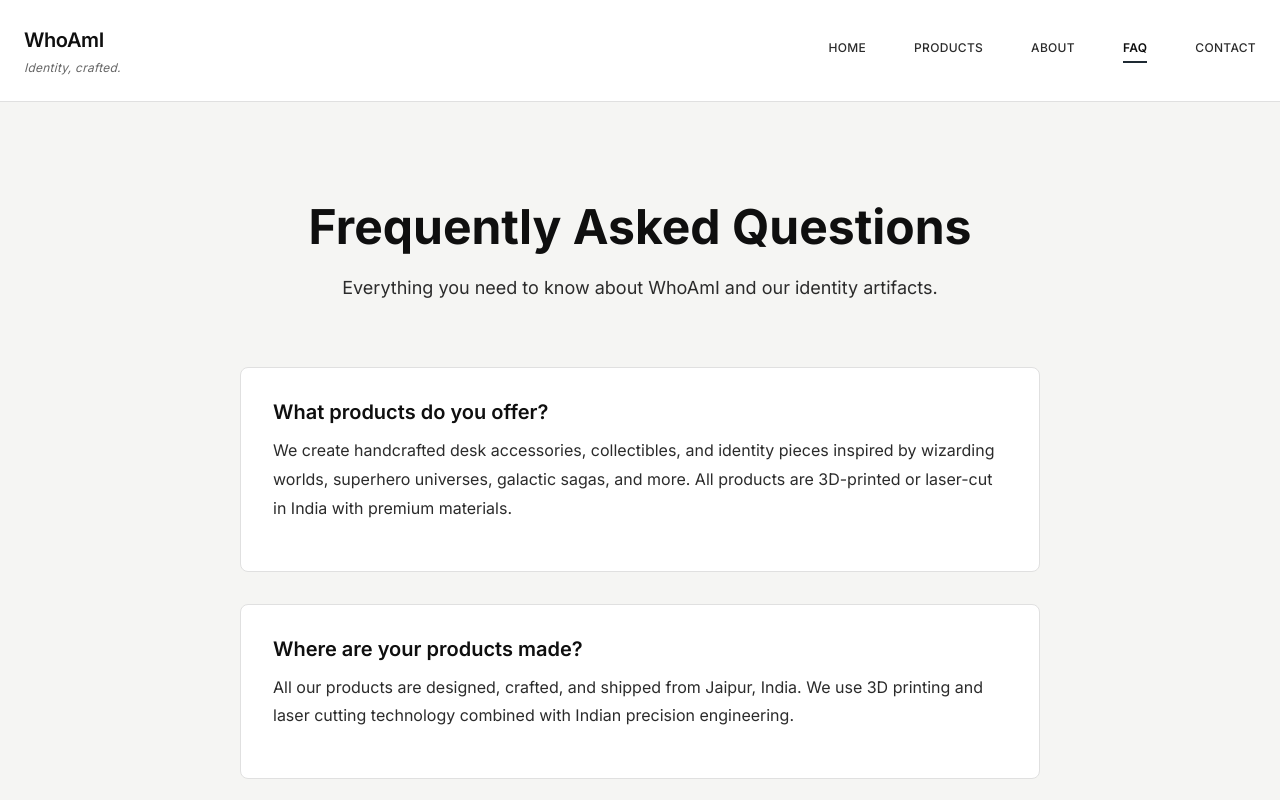
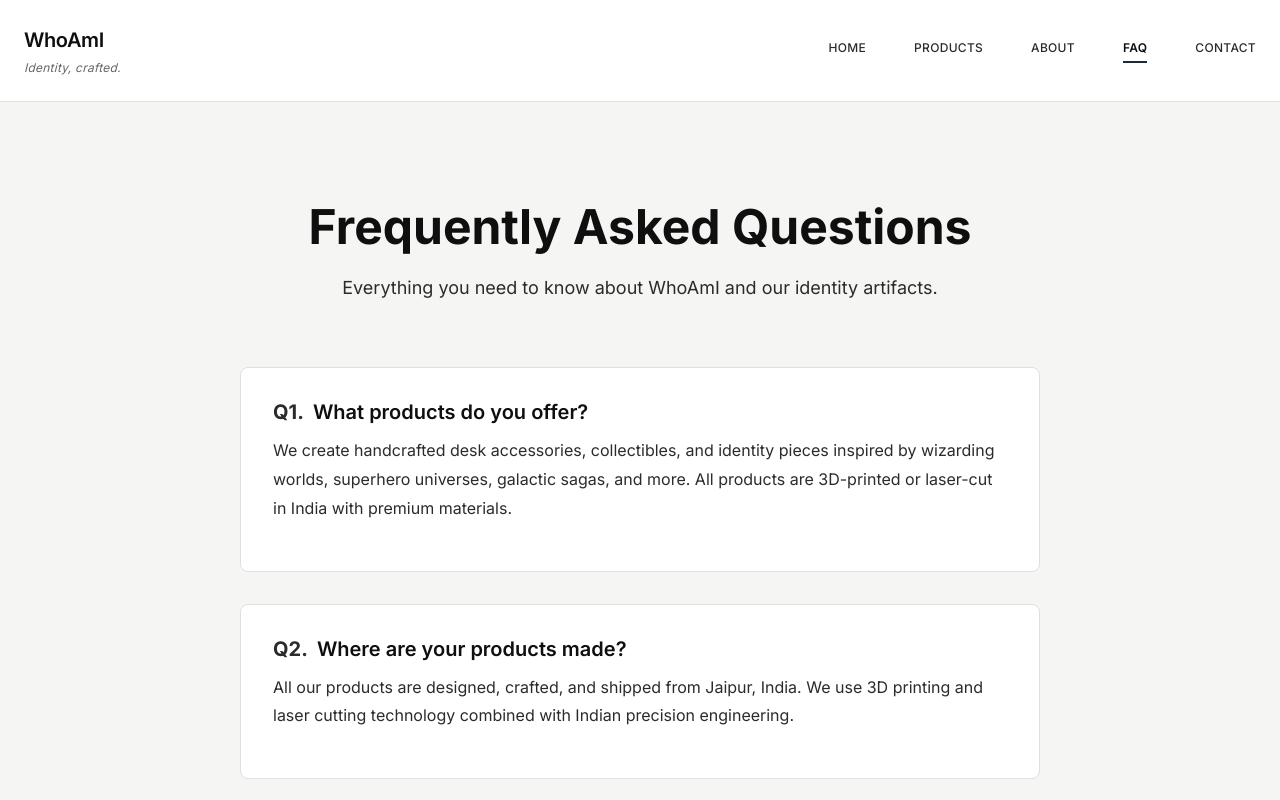
Before and after one commit to MayurSoni2003/whoami-website, a React (Vite) app: page /faq in a window 1280 px wide. Shown: the top 800 px of the page. Built offline with nearby package versions, Linux system fonts and the light colour scheme; no server answers.

Commit message:
added fa page, enabled form

```diff
--- a/src/pages/FAQ/FAQ.css
+++ b/src/pages/FAQ/FAQ.css
@@ -48,6 +48,12 @@
     font-weight: var(--font-weight-semibold);
     color: var(--color-charcoal-black);
     margin-bottom: var(--spacing-md);
+}
+
+.faq-number {
+    color: var(--color-text-secondary);
+    margin-right: var(--spacing-xs);
+    font-weight: var(--font-weight-bold);
 }
 
 .faq-answer {
--- a/src/pages/FAQ/FAQ.jsx
+++ b/src/pages/FAQ/FAQ.jsx
@@ -59,7 +59,9 @@ const FAQ = () => {
                 <div className="faq-list">
                     {faqs.map((faq, index) => (
                         <div key={index} className="faq-item">
-                            <h3 className="faq-question">{faq.question}</h3>
+                            <h3 className="faq-question">
+                                <span className="faq-number">Q{index + 1}.</span> {faq.question}
+                            </h3>
                             <p className="faq-answer">{faq.answer}</p>
                         </div>
                     ))}
```
